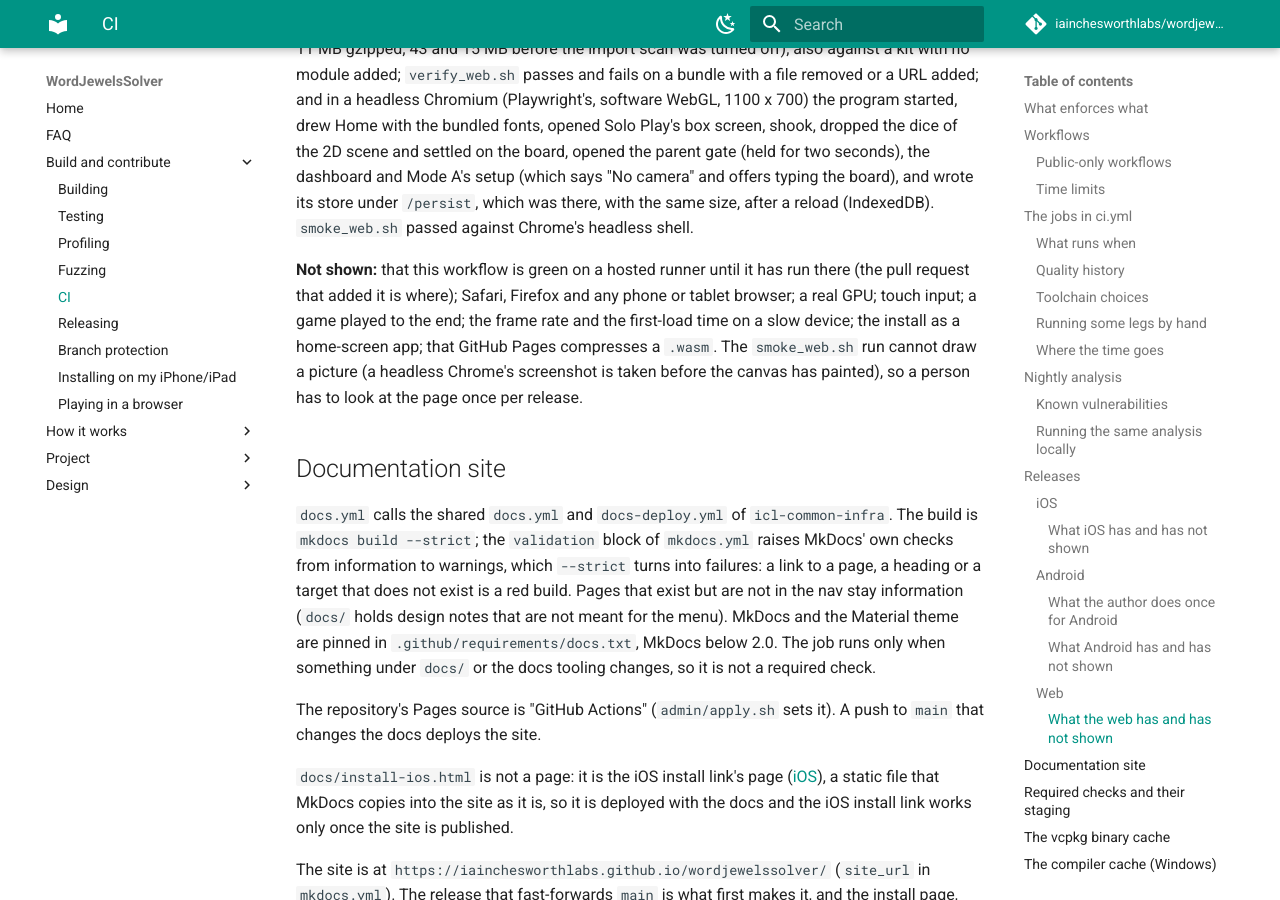
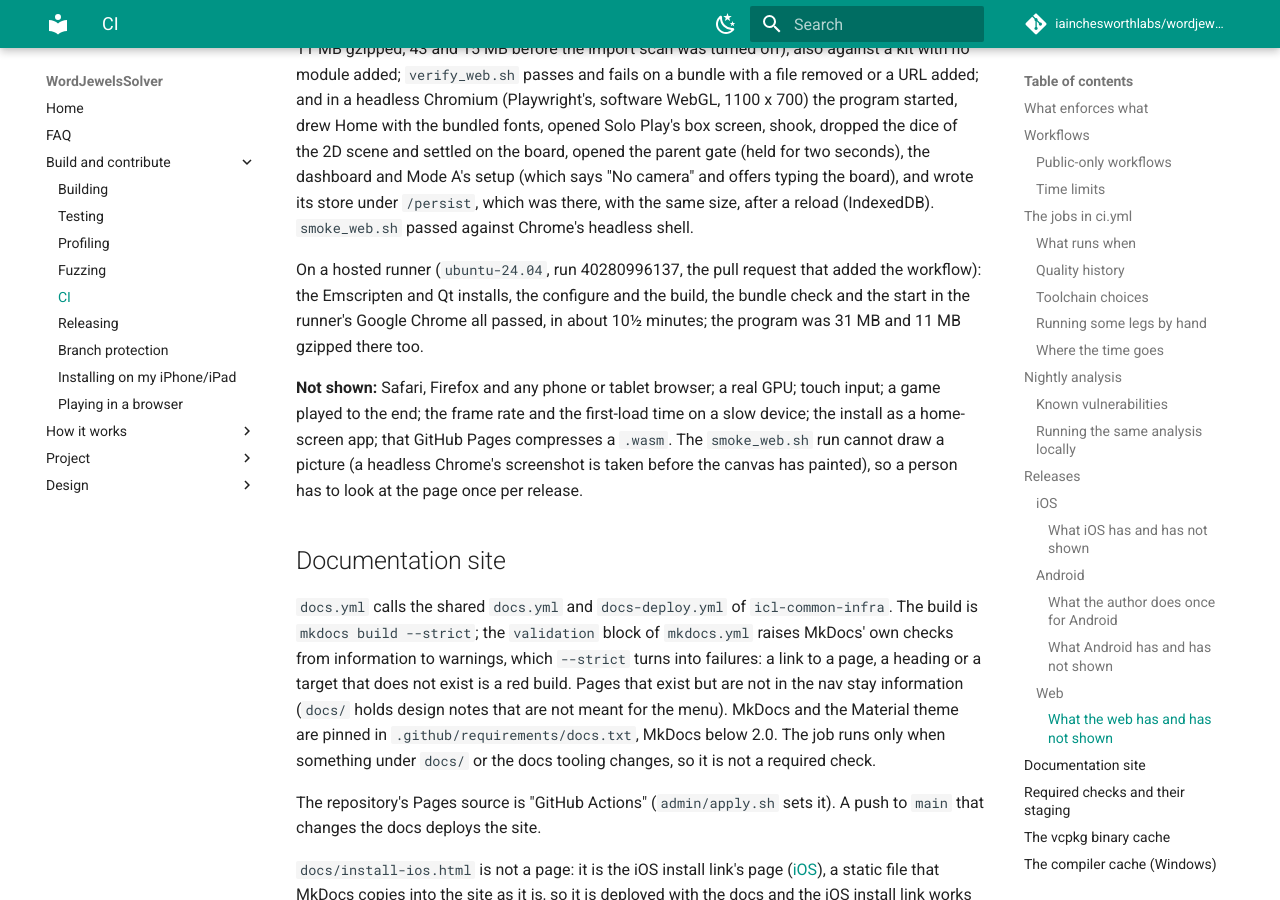
Before and after one commit to iainchesworthlabs/snapandspell, an MkDocs documentation site: the page built from docs/ci.md, in a window 1280 px wide and 900 px high, scrolled down 27536 px. Built offline with MkDocs 1.6.1 and Material for MkDocs 9.7.7, drawn with Linux system fonts in a browser that asks for light colours; comment, search, counter and statistics services are not loaded.

Commit message:
Record the web build's first hosted run
Signed-off-by: Iain Chesworth <iain.chesworth@gmail.com>

```diff
--- a/docs/ci.md
+++ b/docs/ci.md
@@ -958,8 +958,12 @@ opened the parent gate (held for two seconds), the dashboard and Mode A's setup
 and offers typing the board), and wrote its store under `/persist`, which was there, with the same
 size, after a reload (IndexedDB). `smoke_web.sh` passed against Chrome's headless shell.
 
-**Not shown:** that this workflow is green on a hosted runner until it has run there (the pull
-request that added it is where); Safari, Firefox and any phone or tablet browser; a real GPU; touch
+On a hosted runner (`ubuntu-24.04`, run 40280996137, the pull request that added the workflow): the
+Emscripten and Qt installs, the configure and the build, the bundle check and the start in the
+runner's Google Chrome all passed, in about 10½ minutes; the program was 31 MB and 11 MB gzipped
+there too.
+
+**Not shown:** Safari, Firefox and any phone or tablet browser; a real GPU; touch
 input; a game played to the end; the frame rate and the first-load time on a slow device; the install as a
 home-screen app; that GitHub Pages compresses a `.wasm`. The `smoke_web.sh` run cannot draw a picture
 (a headless Chrome's screenshot is taken before the canvas has painted), so a person has to look at the page
```
Also changed, not shown: docs/web.md (+2 -1 lines).
